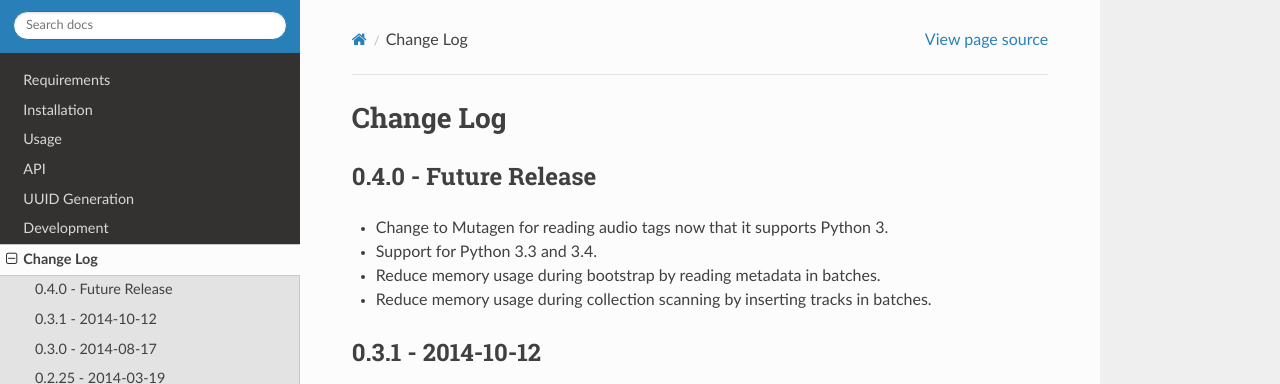
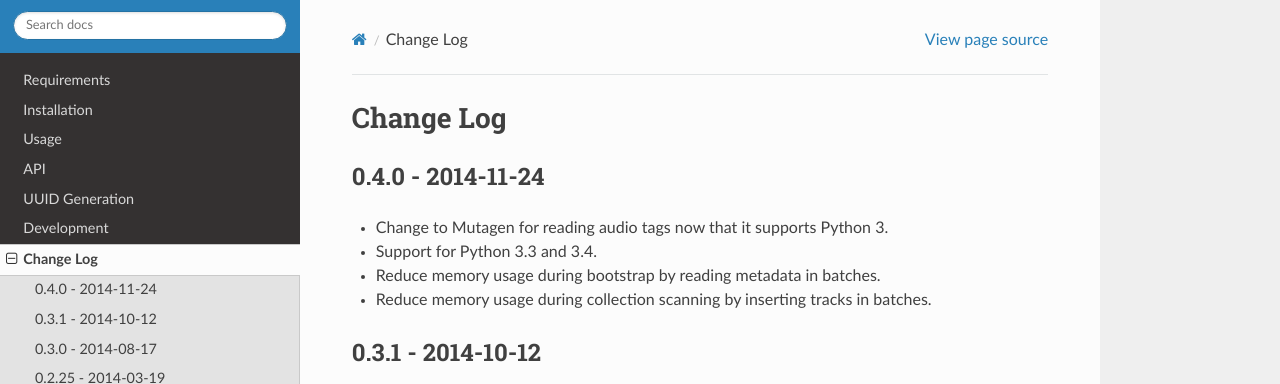
Before and after one commit to 56quarters/avalonms, a Sphinx documentation site: the page built from doc/source/changes.rst, in a window 1280 px wide and 900 px high. Shown: the top 384 px of the window. Built offline with Sphinx 7.4.7 and the Read the Docs theme 2.0.0, drawn with Linux system fonts in a browser that asks for light colours.

Commit message:
Release date for 0.4.0

```diff
--- a/doc/source/changes.rst
+++ b/doc/source/changes.rst
@@ -1,8 +1,8 @@
 Change Log
 ==========
 
-0.4.0 - Future Release
-----------------------
+0.4.0 - 2014-11-24
+------------------
 * Change to Mutagen for reading audio tags now that it supports Python 3.
 * Support for Python 3.3 and 3.4.
 * Reduce memory usage during bootstrap by reading metadata in batches.
```
